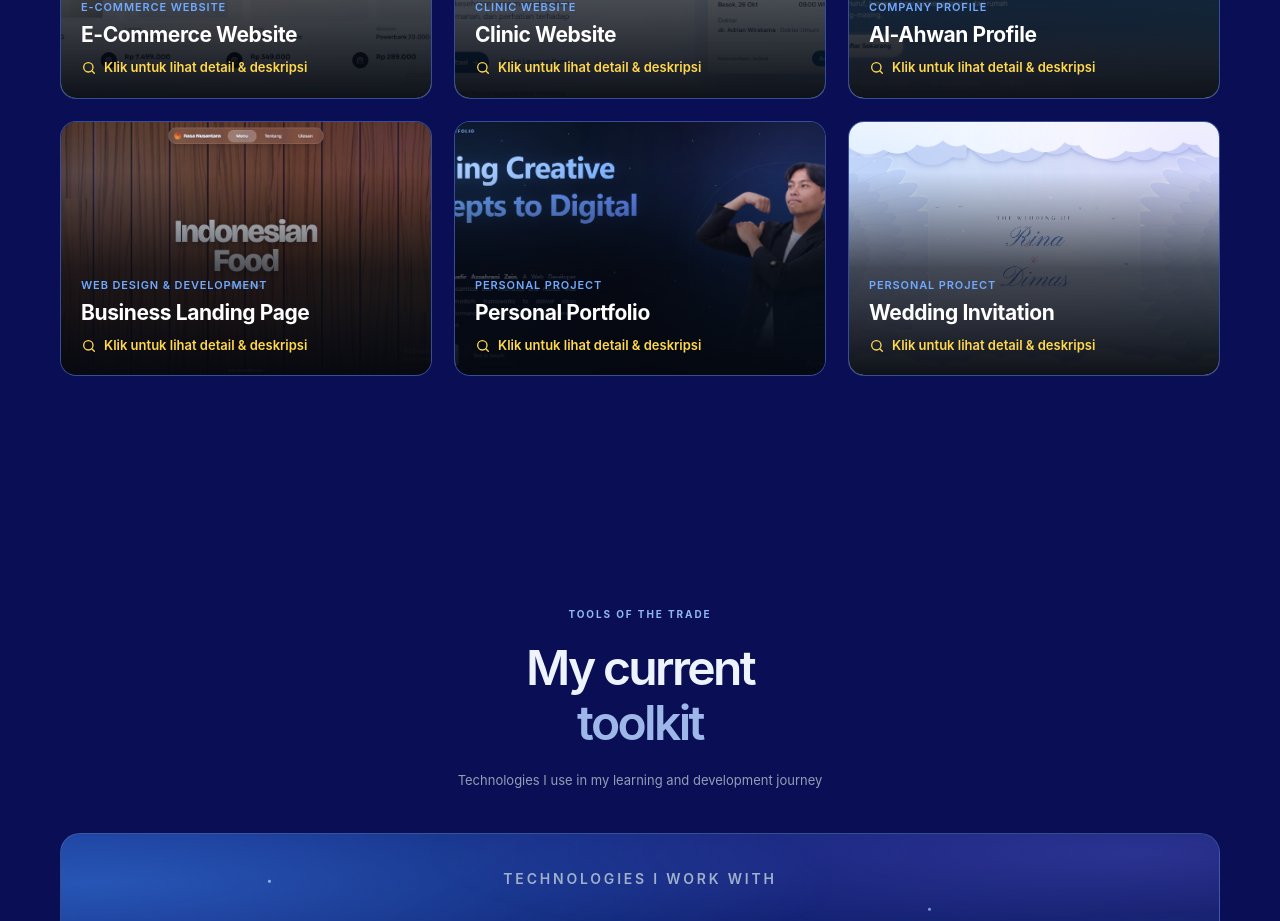
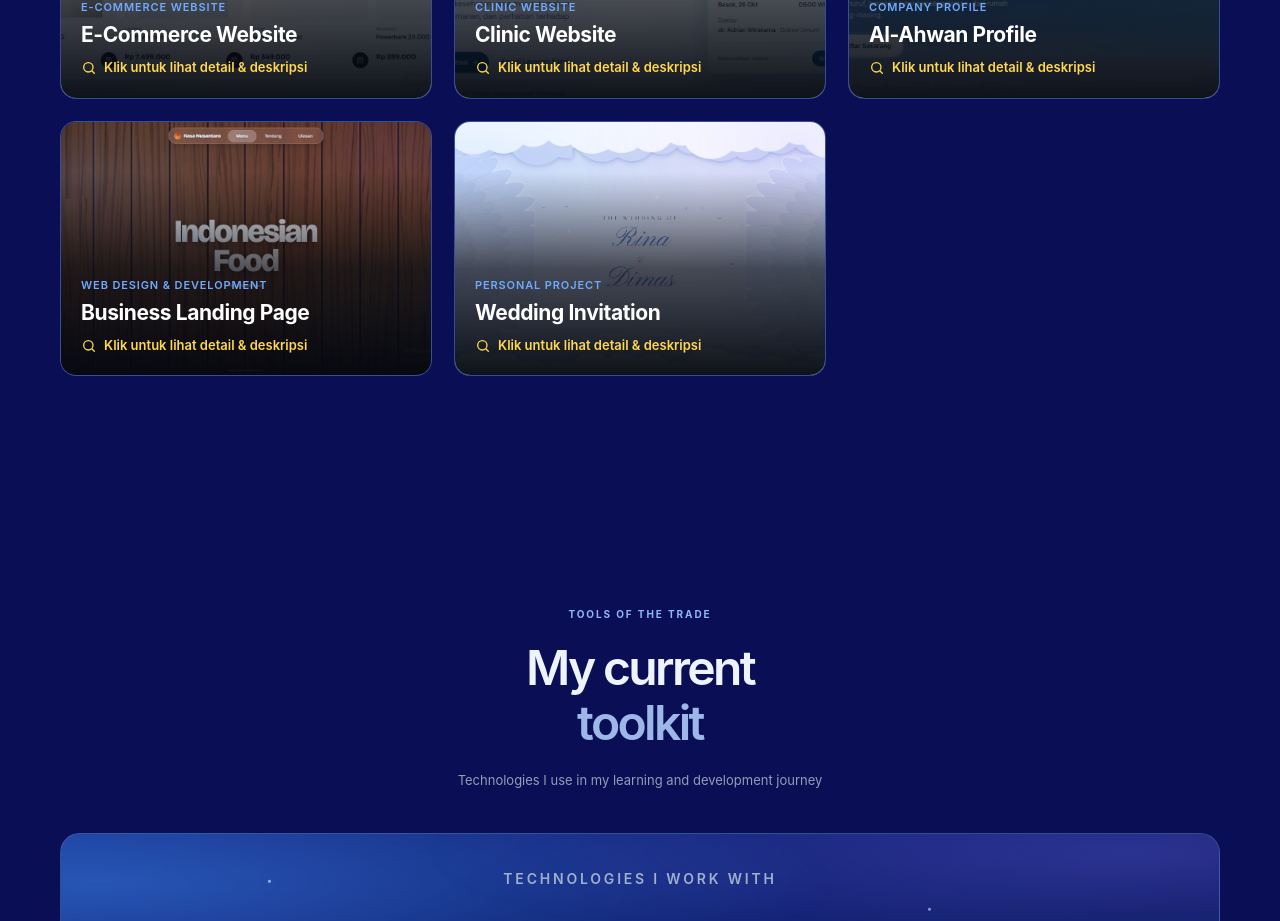
Before and after one commit to MuhammadMusfir11/portofolio-muhammad-musfir, a React (Vite) app: page / in a window 1280 px wide. Shown: the part 2080-3001 px from the top of the page. Built offline with nearby package versions, Linux system fonts and the light colour scheme.

Commit message:
Update website

```diff
--- a/src/App.jsx
+++ b/src/App.jsx
@@ -50,18 +50,6 @@ const projects = [
     stack: ["React", "CSS", "JavaScript"],
     style: "business",
     label: "BUILD YOUR PRESENCE",
-  },
-  {
-    title: "Personal Portfolio",
-    image: "/1.png",
-    websiteUrl: "https://portofolio-muhammad-musfir.netlify.app",
-    githubUrl: "https://github.com/MuhammadMusfir11/portofolio-muhammad-musfir.git",
-    category: "Personal Project",
-    description:
-      "Website portofolio untuk menampilkan profil, kemampuan, dan karya pengembangan web.",
-    stack: ["React", "Tailwind CSS", "Vite"],
-    style: "cosmic",
-    label: "DESIGNED TO STAND OUT",
   },
   {
     title: " Wedding Invitation",
```
